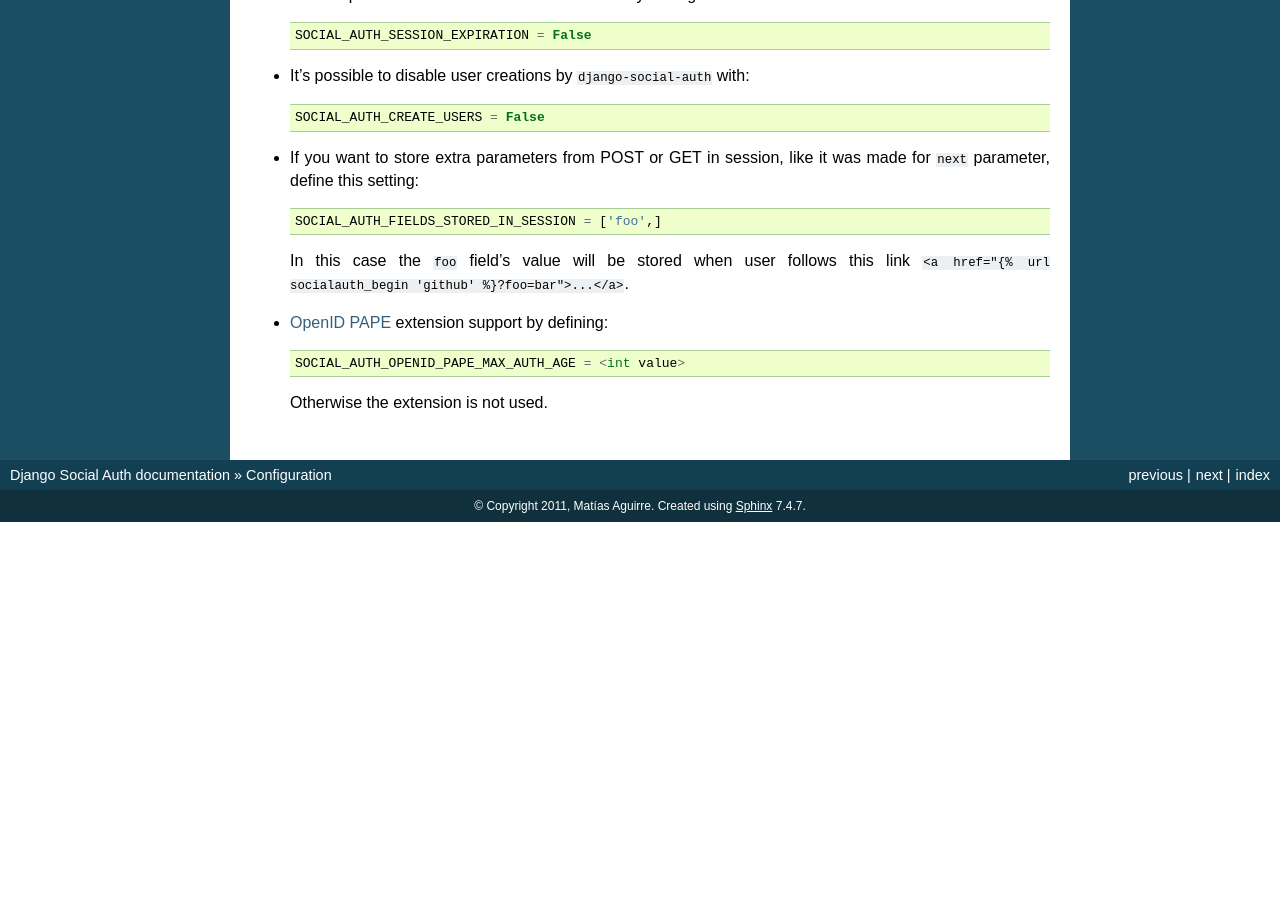
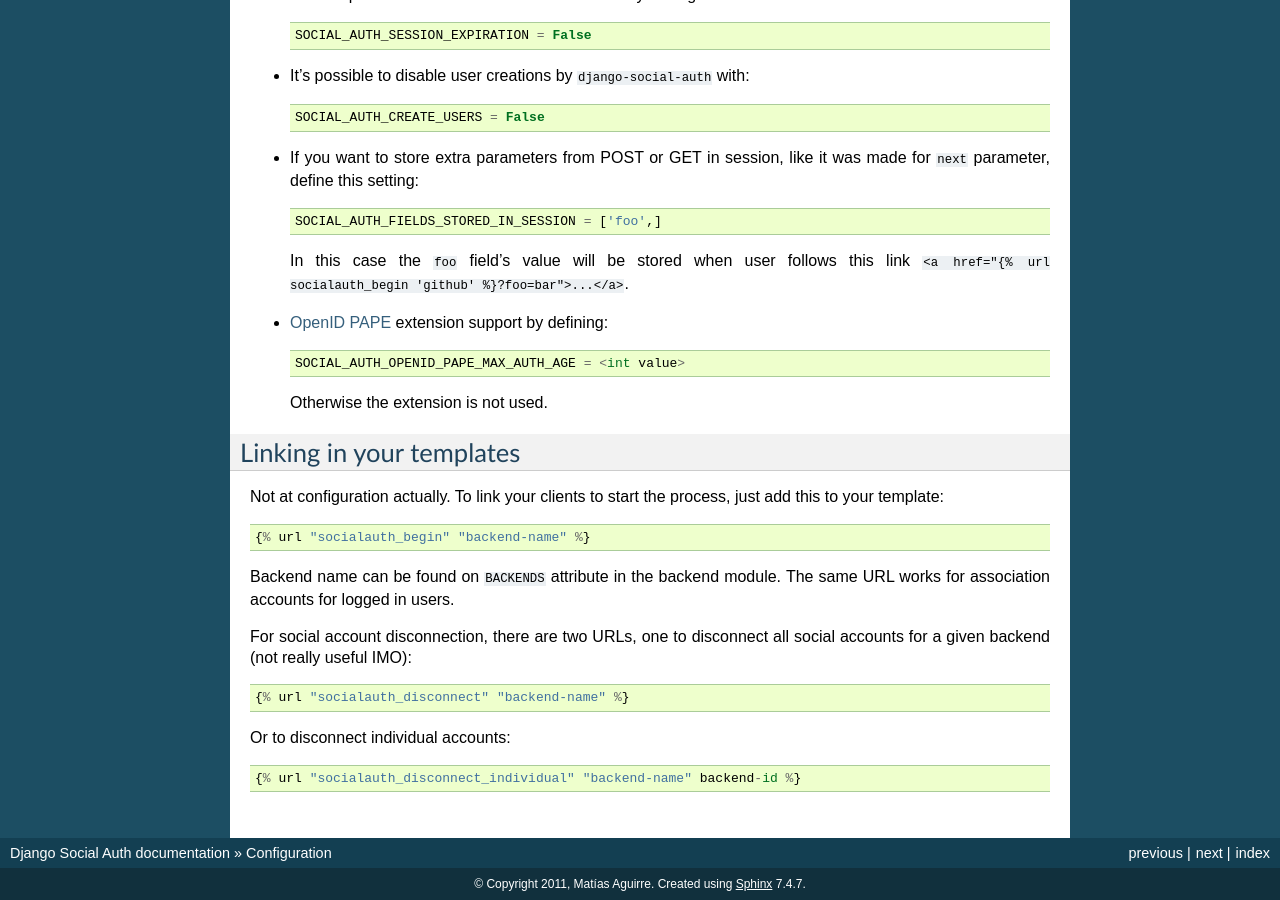
Before and after one commit to devs-cloud/django-social-auth-module, a Sphinx documentation site: the page built from doc/configuration.rst, in a window 1280 px wide and 900 px high, scrolled down 7912 px. Built offline with Sphinx 7.4.7, drawn with Linux system fonts in a browser that asks for light colours; pages that are not in the unit, such as notebooks, are missing from menus; before the commit the page ends 8434 px from its top, so only the background shows below that; some of the changed text lies outside the part shown.

Commit message:
Docs about URLs in templates

```diff
--- a/doc/configuration.rst
+++ b/doc/configuration.rst
@@ -486,6 +486,26 @@ Miscellaneous Settings
   Otherwise the extension is not used.
 
 
+Linking in your templates
+-------------------------
+
+Not at configuration actually. To link your clients to start the process, just
+add this to your template::
+
+    {% url "socialauth_begin" "backend-name" %}
+
+Backend name can be found on ``BACKENDS`` attribute in the backend module. The
+same URL works for association accounts for logged in users.
+
+For social account disconnection, there are two URLs, one to disconnect all
+social accounts for a given backend (not really useful IMO)::
+
+    {% url "socialauth_disconnect" "backend-name" %}
+
+Or to disconnect individual accounts::
+
+    {% url "socialauth_disconnect_individual" "backend-name" backend-id %}
+
 .. _Model Manager: http://docs.djangoproject.com/en/dev/topics/db/managers/#managers
 .. _Login URL: http://docs.djangoproject.com/en/dev/ref/settings/?from=olddocs#login-url
 .. _Login redirect URL: http://docs.djangoproject.com/en/dev/ref/settings/?from=olddocs#login-redirect-url
```
